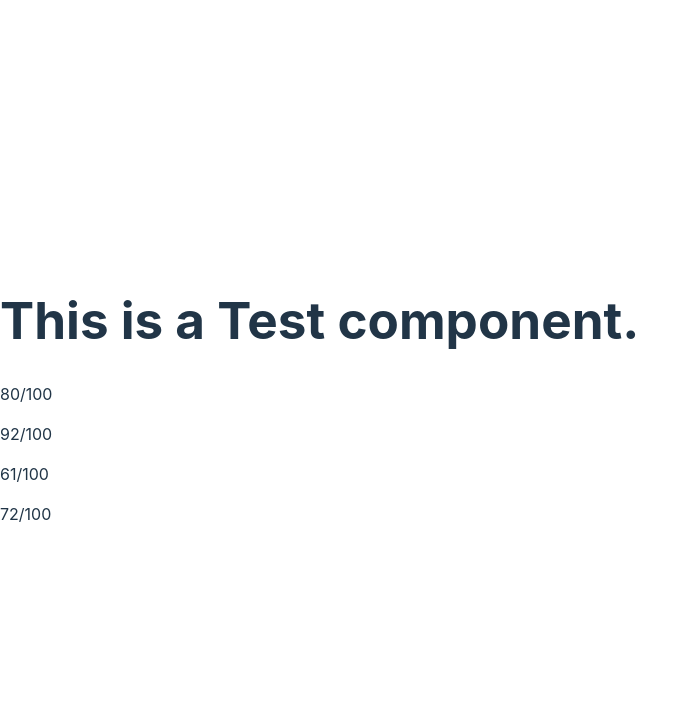
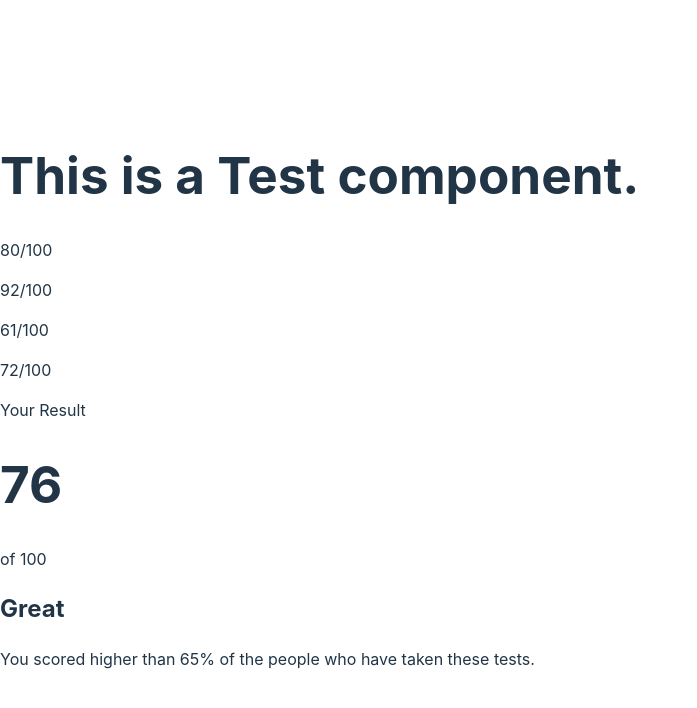
Before and after one commit to TheTreeveloper/Result-summary-redo, a React (Vite) app: page / in a window 1280 px wide. Shown: the top 708 px of the page, without its empty margins (0-697 px from the left). Built offline with nearby package versions, Linux system fonts and the light colour scheme.

Commit message:
Created new component for Result section

```diff
--- a/src/App.tsx
+++ b/src/App.tsx
@@ -1,9 +1,11 @@
+import ResultSection from "./Components/ResultSection";
 import Test from "./Components/Test";
 
 function App() {
   return (
     <div>
       <Test />
+      <ResultSection />
     </div>
   );
 }
--- /dev/null
+++ b/src/Components/ResultSection.tsx
@@ -0,0 +1,17 @@
+import React from "react";
+
+function ResultSection() {
+  return (
+    <div>
+      <p>Your Result</p>
+      <h1>76</h1>
+      <p>of 100</p>
+      <h2>Great</h2>
+      <p>
+        You scored higher than 65% of the people who have taken these tests.
+      </p>
+    </div>
+  );
+}
+
+export default ResultSection;
```
